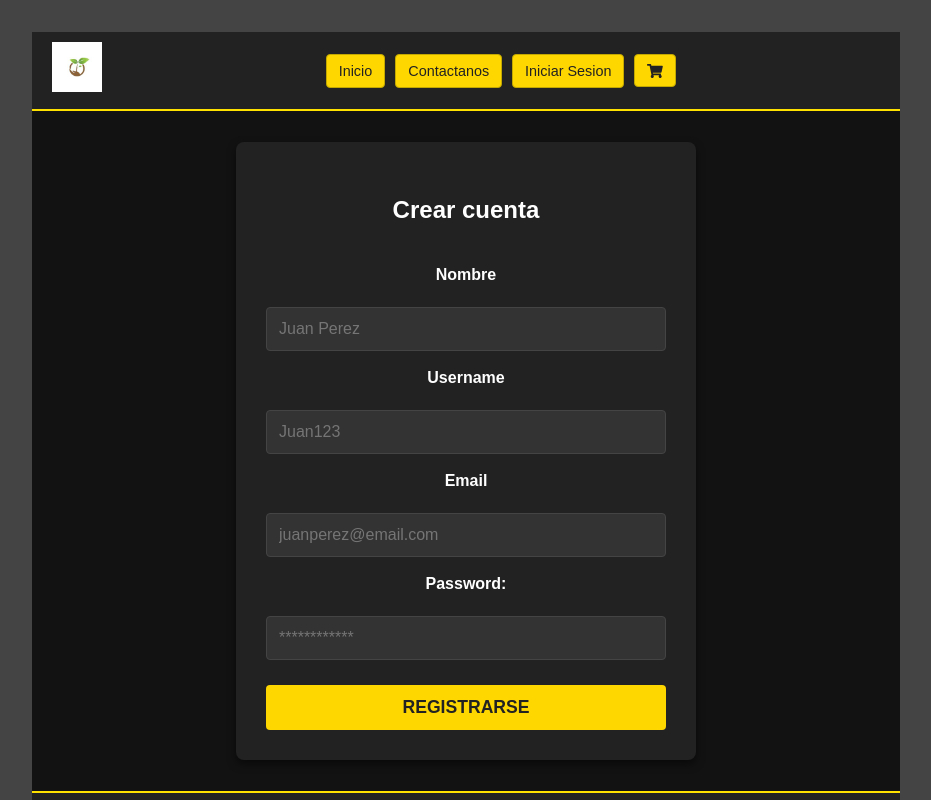
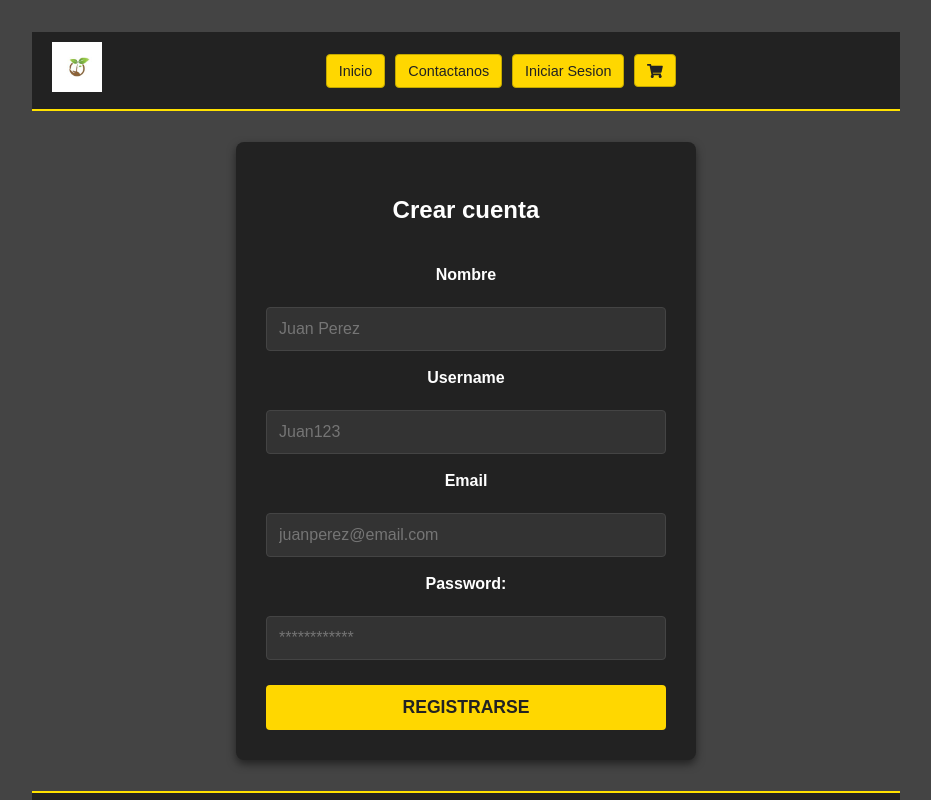
Before and after one commit to brunofernandez87/Eccomerce-Frontend, a React (Vite) app: page /register in a window 1280 px wide. Shown: the top 800 px of the page, without its empty margins (174-1105 px from the left). Built offline with nearby package versions, Linux system fonts and the light colour scheme.

Commit message:
sin background color

```diff
--- a/src/styles/register.css
+++ b/src/styles/register.css
@@ -4,7 +4,6 @@
   align-items: center;
   min-height: 80vh;
   padding: 20px;
-  background-color: #121212;
   color: #ffffff;
   font-family: Arial, sans-serif;
 }
```
